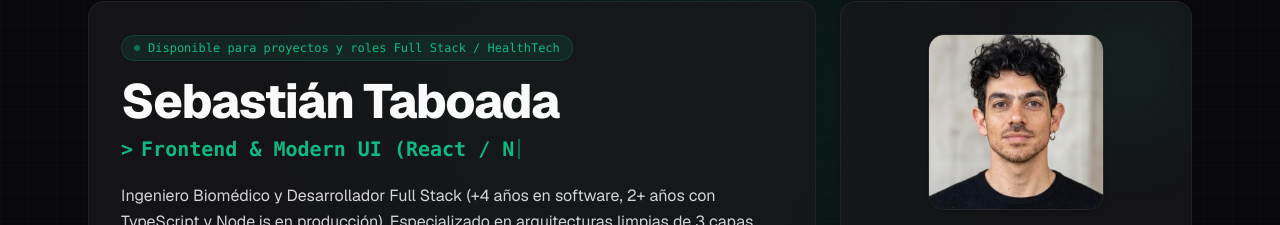
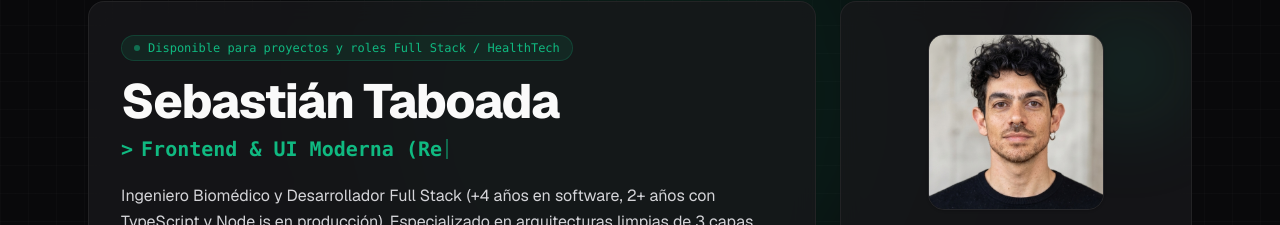
Before and after one commit to Coriannder/sebastaboada-portfolio, a Next.js app: page / in a window 1280 px wide. Shown: the part 143-368 px from the top of the page. Built offline with nearby package versions, Linux system fonts and the light colour scheme.

Commit message:
fix(i18n): translate hero typewriter roles to Spanish and reset component on language change

```diff
--- a/src/components/sections/Hero.tsx
+++ b/src/components/sections/Hero.tsx
@@ -50,6 +50,7 @@ export function Hero() {
                 <div className="mt-2.5 text-base sm:text-xl font-medium font-mono min-h-[1.75rem] flex items-center gap-2">
                   <span className="text-accent font-bold">&gt;</span>
                   <Typewriter
+                    key={language}
                     words={t.hero.roles || [t.hero.title]}
                     className="text-accent font-semibold"
                   />
--- a/src/data/dictionary.ts
+++ b/src/data/dictionary.ts
@@ -13,13 +13,13 @@ export const dictionary: Record<Language, Dictionary> = {
       availableBadge: 'Disponible para proyectos y roles Full Stack / HealthTech',
       greeting: 'Hola, soy',
       name: 'Sebastián Taboada',
-      title: 'Biomedical Engineer & Full Stack Developer',
+      title: 'Ingeniero Biomédico & Desarrollador Full Stack',
       roles: [
-        'Full Stack Developer',
-        'Frontend & Modern UI (React / Next.js)',
-        'Backend & Clean Architecture (Node.js)',
-        'AI Agents & MCP Integrator',
-        'Biomedical Engineer',
+        'Desarrollador Full Stack',
+        'Frontend & UI Moderna (React / Next.js)',
+        'Backend & Arquitectura Limpia (Node.js)',
+        'Agentes de IA & Integración MCP',
+        'Ingeniero Biomédico',
       ],
       subtitle:
         'Ingeniero Biomédico y Desarrollador Full Stack (+4 años en software, 2+ años con TypeScript y Node.js en producción). Especializado en arquitecturas limpias de 3 capas, APIs bajo estándares OpenAPI/Zod, cobertura exhaustiva de tests e integración de agentes de IA con MCP.',
```
